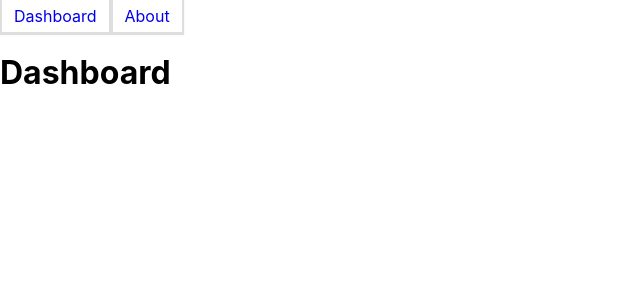
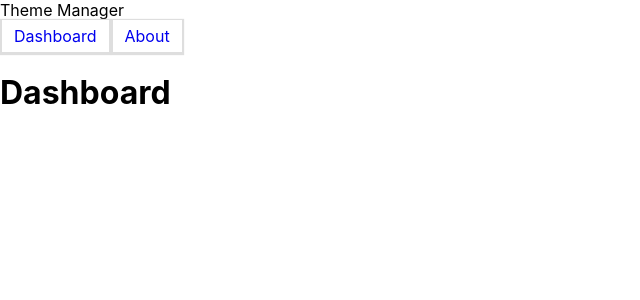
Before and after one commit to narendrasinghrathore/react-kanban-board, a React (Create React App) app: page / in a window 1280 px wide. Shown: the top 300 px of the page, without its empty margins (0-640 px from the left). Built offline with nearby package versions, Linux system fonts and the light colour scheme.

Commit message:
ThemeManager in setup.

```diff
--- a/src/App.js
+++ b/src/App.js
@@ -9,11 +9,13 @@
 import Dashboard from "./components/statefull/Dashboard/Dashboard";
 import About from "./components/statefull/About/About";
 import Navigation from './components/stateless/Navigation/Navigation';
+import ThemeManager from "./components/stateless/ThemeManager/ThemeManager";
 
 function App() {
   return (
     <Router>
       <div>
+        <ThemeManager/>
         <Navigation />
 
         {/* A <Switch> looks through its children <Route>s and
--- /dev/null
+++ b/src/components/stateless/ThemeManager/ThemeManager.jsx
@@ -0,0 +1,12 @@
+import React from 'react';
+const ThemeManager = React.memo(function ThemeManagerComponent() {
+    return (
+        <section>
+            <article>
+                Theme Manager
+            </article>
+        </section>
+    );
+});
+
+export default ThemeManager;
```
Also changed, not shown: src/components/stateless/ThemeManager/ThemeManager.scss (added).
